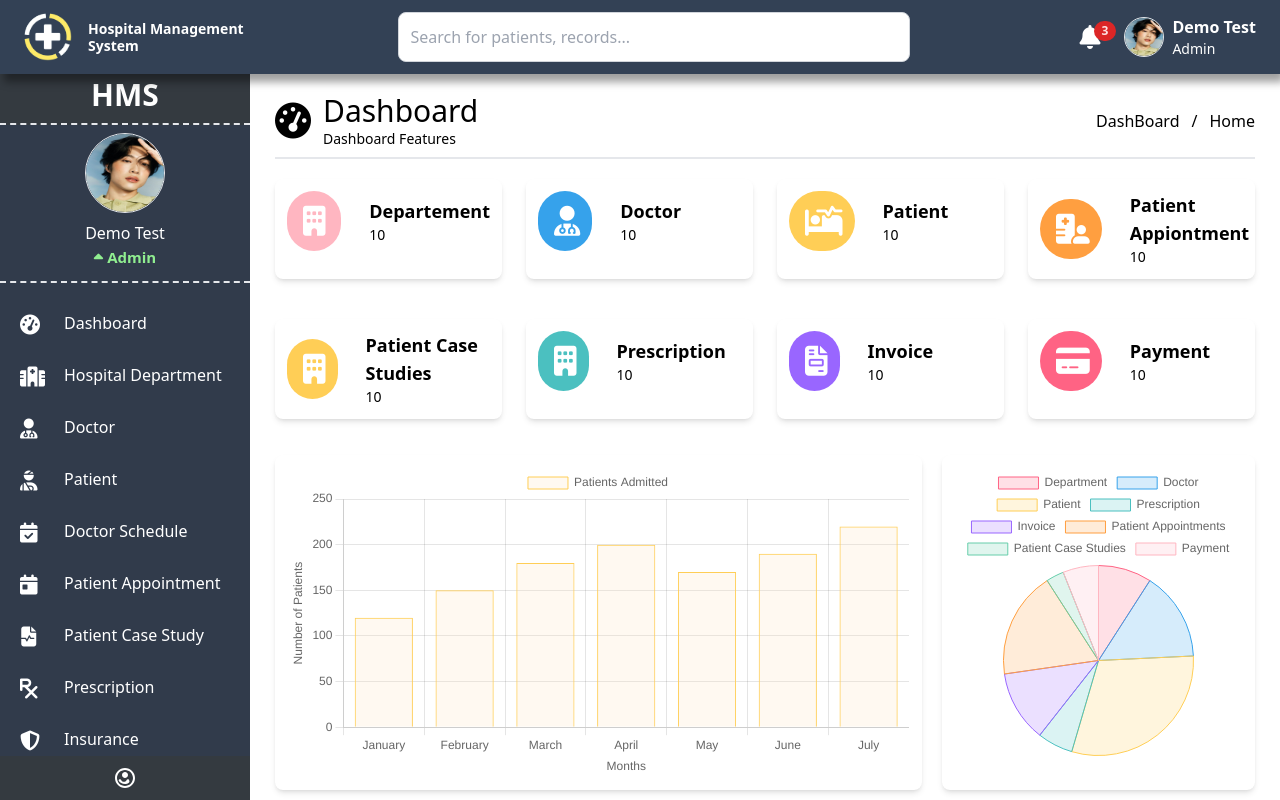
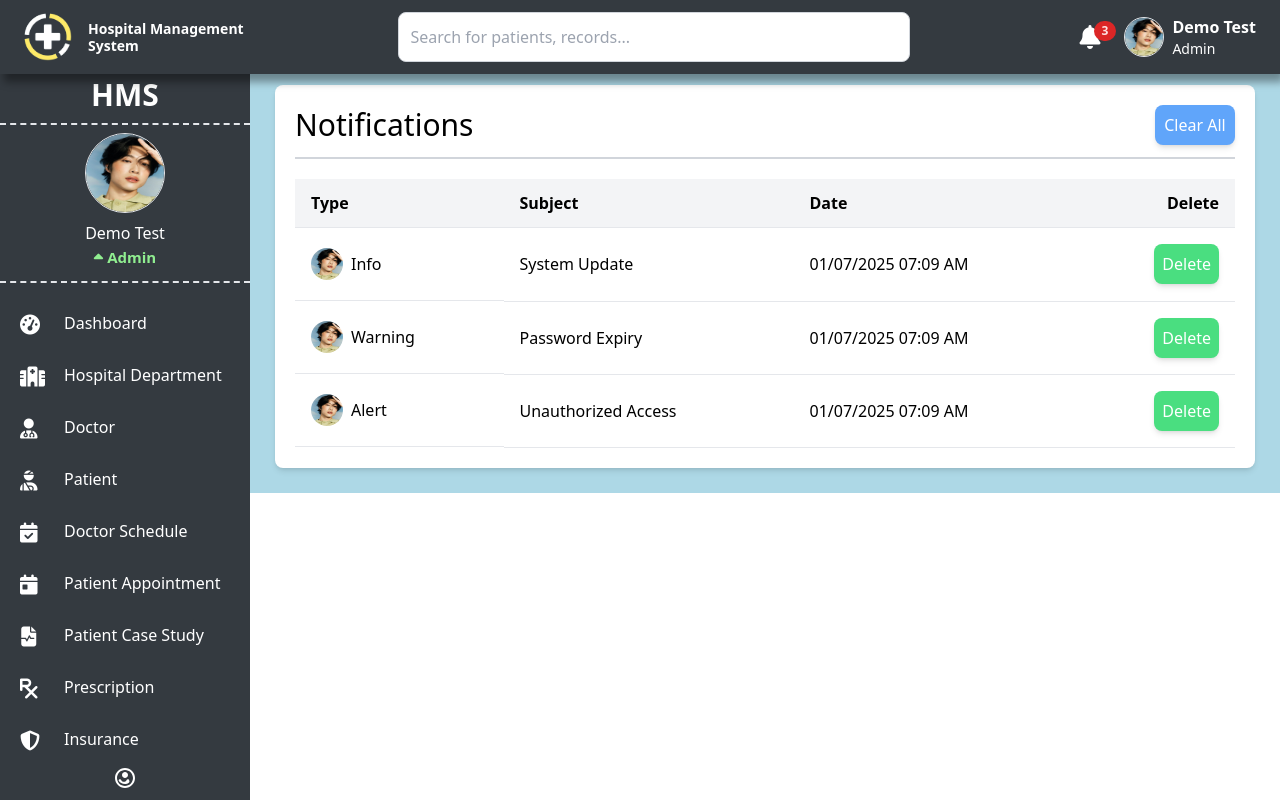
Before and after one commit to Houtkysopanha/hms-pro, a Vue app: page /notifications in a window 1280 px wide. Before the commit this address led to /dashboard. Shown: the top 800 px of the page. Built offline with nearby package versions, Linux system fonts and the light colour scheme; sample sign-in values are in the browser's storage.

Commit message:
Update HospDepart 80%

```diff
--- a/src/components/AsideBar.vue
+++ b/src/components/AsideBar.vue
@@ -37,11 +37,14 @@
             >
               <!-- Main Item -->
               <div
-                class="flex items-center space-x-2 p-2 rounded-md hover:bg-gray-800 transition-all cursor-pointer"
-                @click="toggleDropdown(index)"
+  class="flex items-center space-x-2 p-2 rounded-md transition-all cursor-pointer"
+  :class="{
+    'bg-blend-lighten text-white': isActive(item.path), /* Highlight for active route */
+    'hover:bg-gray-800': true          /* Hover effect for all items */
+  }"
 >
   <template v-if="item.path">
-                  <router-link :to="item.path" class="flex items-center">
+    <router-link :to="item.path" class="flex items-center w-full">
       <i :class="item.icon" class="w-6 h-6 text-xl ml-3"></i>
       <span
         class="whitespace-nowrap transition-all duration-300 ml-5"
@@ -52,7 +55,7 @@
     </router-link>
   </template>
   <template v-else>
-                  <div class="flex items-center">
+    <div class="flex items-center w-full">
       <i :class="item.icon" class="w-6 h-6 text-xl ml-3"></i>
       <span
         class="whitespace-nowrap transition-all duration-300 ml-5"
@@ -62,14 +65,9 @@
       </span>
     </div>
   </template>
-                <!-- Dropdown Indicator -->
-                <i
-                  v-if="item.children"
-                  style="margin: 0;"
-                  class="fa-solid fa-chevron-down"
-                  :class="{ hidden: !isSidebarExpanded }"
-                ></i>
 </div>
+
+
               <!-- Dropdown Items -->
               <ul v-if="item.children && dropdownOpen === index" class="ml-10">
                 <li
@@ -121,7 +119,7 @@
       dropdownOpen: null, // Track the open dropdown
       menuItems: [
   { icon: "fa-solid fa-tachometer-alt", text: "Dashboard", path: "/dashboard" },
-  { icon: "fa-solid fa-hospital", text: "Hospital Department", path: "hospital-department" },
+  { icon: "fa-solid fa-hospital", text: "Hospital Department", path: "/hospital-department" },
   { icon: "fa-solid fa-user-md", text: "Doctor" },
   { icon: "fa-solid fa-user-injured", text: "Patient" },
   { icon: "fa-solid fa-calendar-check", text: "Doctor Schedule" },
@@ -196,11 +194,19 @@
     toggleDropdown(index) {
       this.dropdownOpen = this.dropdownOpen === index ? null : index; // Toggle dropdown
     },
+    isActive(path) {
+  if(!path) return false; //
+  return this.$route.path.startsWith(path);
+},
+
     },
   };
   </script>
 
   <style scoped>
+  .bg-blend-lighten{
+    background-color: lightblue;
+  }
   .aside-bar {
     position: fixed;
     top: 60px;
@@ -258,7 +264,7 @@
 .asidebar {
   width: auto;
   height: 100vh;
-  background-color: #0044FF0F;
+  /* background-color: #0044FF0F; */
 }
 
 /* Styling for expanded/collapsed sidebar */
--- a/src/components/HeaderBar.vue
+++ b/src/components/HeaderBar.vue
@@ -1,5 +1,5 @@
 <template>
-  <header class="header-bar fixed top-0 left-0 right-0 bg-gradient-to-r bg-slate-700 shadow-[4.0px_8.0px_8.0px_rgba(0,0,0,0.38)] z-50">
+  <header class="header-bar fixed top-0 left-0 right-0 bg-gradient-to-r shadow-[4.0px_8.0px_8.0px_rgba(0,0,0,0.38)] z-50">
     <div class="header w-full flex items-center justify-between px-6 py-3">
       <!-- Logo Section -->
       <div class="logo flex items-center gap-4">
@@ -29,8 +29,10 @@
       <!-- Profile Section -->
       <div class="profile flex items-center">
         <div class="relative mr-2  pl-4">
-            <i class="fa-solid fa-bell text-2xl text-white mr-4 cursor-pointer"></i>
+            <router-link to="/notifications">
+              <i class="fa-solid fa-bell text-2xl text-white mr-4 cursor-pointer"></i>
             <span class="absolute top-0 right-0 inline-flex items-center justify-center px-2 py-1 text-xs font-bold leading-none text-red-100 bg-red-600 rounded-full">3</span>
+            </router-link>
           </div>
         <div class="relative group">
           <img
@@ -79,6 +81,7 @@ export default {
   left: 0;
   right: 0;
   z-index: 1000;
+  background-color: #343a40;
 }
 
 .header {
--- a/src/router/index.js
+++ b/src/router/index.js
@@ -4,6 +4,8 @@ import Dashboard from '@/views/DashBaord.vue'; // Ensure the correct import path
 import HospitalDepartment from '@/views/HospiDepart/HospitalDepatment.vue';
 import AddDepartment from '@/views/HospiDepart/AddDepartment.vue';
 import LoginPage from '@/views/LoginPage.vue/LoginPage.vue';
+import NotiFication from '@/views/NotiFication.vue';
+import DepartInfor from '@/views/HospiDepart/DepertInfor.vue';
 
 const routes = [
   {
@@ -19,20 +21,30 @@ const routes = [
     meta: { requiresAuth: true },
     children: [
       {
-        path: "dashboard",
+        path: "/dashboard",
         name: "Dashboard",
         component: Dashboard,
       },
       {
-        path: "hospital-department",
+        path: "/hospital-department",
         name: "HospitalDepartment",
         component: HospitalDepartment,
       },
       {
-        path: "add-department",
+        path: "/add-department",
         name: "AddDepartment",
         component: AddDepartment,
       },
+      {
+        path: "/notifications",
+        name: "NotiFication",
+        component: NotiFication,
+      },
+      {
+        path: "/department-infor",
+        name: "DepartmentInfor",
+        component: DepartInfor,
+      }
     ],
   },
   {
--- a/src/views/DashBaord.vue
+++ b/src/views/DashBaord.vue
@@ -21,9 +21,9 @@
 
       <div class="grid mt-5 grid-cols-1 md:grid-cols-2 lg:grid-cols-4 gap-6">
         <div class="card bg-white shadow-md rounded-lg p-3" >
-          <div class="flex items-center">
-            <div class="icon mr-5  text-white p-3 w-14 rounded-full" :style="{ backgroundColor: 'rgba(255, 182, 193, 1)' }">
-              <i class="fa-solid fa-building text-3xl ml-1 items-center"></i>
+          <div class="items-center">
+            <div class="icon  text-white p-3 rounded-lg" :style="{ backgroundColor: 'rgba(255, 182, 193, 1)' }">
+              <i class="fa-solid fa-building text-3xl ml-1 items-center "></i>
             </div>
             <div class="icon-title ml-2">
               <p class="text-lg font-bold">Departement</p>
@@ -33,8 +33,8 @@
         </div>
 
         <div class="card bg-white shadow-md rounded-lg p-3" >
-          <div class="flex items-center">
-            <div class="icon mr-5  text-white p-3 rounded-full" :style="{ backgroundColor: 'rgba(54, 162, 235, 1)' }">
+          <div class=" items-center">
+            <div class="icon   text-white p-3 rounded-lg" :style="{ backgroundColor: 'rgba(54, 162, 235, 1)' }">
               <i class="fa-solid fa-user-doctor text-3xl ml-1 items-center"></i>
             </div>
             <div class="icon-title ml-2">
@@ -44,8 +44,8 @@
           </div>
         </div>
         <div class="card bg-white shadow-md rounded-lg p-3" >
-          <div class="flex items-center">
-            <div class="icon mr-5 text-white p-3  rounded-full" :style="{ backgroundColor: 'rgba(255, 206, 86, 1)' }">
+          <div class=" items-center">
+            <div class="icon  text-white p-3 rounded-lg " :style="{ backgroundColor: 'rgba(255, 206, 86, 1)' }">
               <i class="fa-solid fa-bed-pulse text-3xl ml-1 items-center"></i>
             </div>
             <div class="icon-title ml-2">
@@ -56,8 +56,8 @@
         </div>
 
         <div class="card bg-white shadow-md rounded-lg p-3" >
-          <div class="flex items-center">
-            <div class="icon mr-5  text-white p-3  rounded-full" :style="{ backgroundColor: 'rgba(255, 159, 64, 1)' }">
+          <div class=" items-center">
+            <div class="icon   text-white p-3 rounded-lg " :style="{ backgroundColor: 'rgba(255, 159, 64, 1)' }">
               <i class="fa-solid fa-hospital-user text-3xl ml-1 items-center"></i>
             </div>
             <div class="icon-title ml-2">
@@ -67,9 +67,9 @@
           </div>
         </div>
         <div class="card bg-white shadow-md rounded-lg p-3" >
-          <div class="flex items-center">
-            <div class="icon mr-5 text-white p-3  rounded-full" :style="{ backgroundColor: 'rgba(255, 206, 86, 1)' }">
-              <i class="fa-solid fa-building text-3xl ml-1 items-center"></i>
+          <div class=" items-center">
+            <div class="icon  text-white p-3  rounded-lg" :style="{ backgroundColor: 'rgba(255, 206, 86, 1)' }">
+              <i class="fa-solid fa-building text-3xl ml-1  items-center"></i>
             </div>
             <div class="icon-title ml-2">
               <p class="text-lg font-bold">
@@ -79,9 +79,9 @@
           </div>
         </div>
         <div class="card bg-white shadow-md rounded-lg p-3" >
-          <div class="flex items-center">
-            <div class="icon mr-5  text-white p-3  rounded-full" :style="{ backgroundColor: 'rgba(75, 192, 192, 1)' }">
-              <i class="fa-solid fa-building text-3xl ml-1 items-center"></i>
+          <div class=" items-center">
+            <div class="icon   text-white p-3 rounded-lg " :style="{ backgroundColor: 'rgba(75, 192, 192, 1)' }">
+              <i class="fa-solid fa-building text-3xl ml-1  rounded-lg items-center"></i>
             </div>
             <div class="icon-title ml-2">
               <p class="text-lg font-bold">
@@ -91,9 +91,9 @@
           </div>
         </div>
         <div class="card bg-white shadow-md rounded-lg p-3" >
-          <div class="flex items-center">
-            <div class="icon mr-5  text-white p-3  rounded-full" :style="{ backgroundColor: 'rgba(153, 102, 255, 1)' }">
-              <i class="fa-solid fa-file-invoice text-3xl ml-1 items-center"></i>
+          <div class=" items-center">
+            <div class="icon   text-white p-3 rounded-lg  " :style="{ backgroundColor: 'rgba(153, 102, 255, 1)' }">
+              <i class="fa-solid fa-file-invoice text-3xl ml-1 rounded-lg items-center"></i>
             </div>
             <div class="icon-title ml-2">
               <p class="text-lg font-bold">
@@ -103,8 +103,8 @@
           </div>
         </div>
         <div class="card bg-white shadow-md rounded-lg p-3" >
-          <div class="flex items-center">
-            <div class="icon mr-5  text-white p-3  rounded-full" :style="{ backgroundColor: 'rgba(255, 99, 132, 1)' }">
+          <div class=" items-center">
+            <div class="icon  text-white p-3 rounded-lg  " :style="{ backgroundColor: 'rgba(255, 99, 132, 1)' }">
               <i class="fa-solid fa-credit-card text-3xl ml-1 items-center"></i>
             </div>
             <div class="icon-title ml-2">
--- /dev/null
+++ b/src/views/HospiDepart/DepertInfor.vue
@@ -0,0 +1,37 @@
+<template>
+    <div class="main p-5" >
+        <div class="header flex justify-between border-b-2 border-gray-200 pb-2">
+                <p class=" text-3xl">Departments Infor</p>
+                    <div class="button">
+                      <router-link to="/add-department">
+                        <button class=" w-20 h-10 p-2 bg-white rounded-md shadow-lg text-lg text-green-600 font-medium">Edit</button>
+                      </router-link>
+                </div>
+        </div>
+        <div class="content1 mt-10 bg-white shadow-md rounded-md">
+                    <div class=" content2 p-5">
+                        <div class="Depart-name">
+                        <p class=" text-xl font-medium">Department Name:</p>
+                        <p class=" mt-2">OPD</p>
+                    </div>
+                    <div class="desc mt-10">
+                        <p class="  text-xl font-medium">Description:</p>
+                        <p class=" mt-2">This is the office of the primary department of the hospital.</p>
+                    </div>
+                    <div class="status mt-10">
+                        <p class=" text-xl font-medium">Status:</p>
+                        <p class=" mt-2 w-14 font-medium text-sm p-2 text-white bg-green-600 rounded-2xl">Active</p>
+                    </div>
+                    </div>
+                </div>
+    </div>
+</template>
+<script>
+export default{
+    name: 'DepartInfor',
+}
+</script>
+<style scoped>
+
+
+</style>
--- a/src/views/Layout/MainLayout.vue
+++ b/src/views/Layout/MainLayout.vue
@@ -67,10 +67,12 @@
     overflow-x: hidden;
     height: auto;
     transition: margin-left 0.3s ease;
+    background-color: lightblue;
+
   }
 
   .content.collapsed {
-    margin-left: 100px;
+    margin-left: 80px;
 }
 @media (max-width: 768px) {
   .main {
--- /dev/null
+++ b/src/views/NotiFication.vue
@@ -0,0 +1,100 @@
+<template>
+    <div class="main bg-white shadow-md rounded-lg">
+      <div class="header flex justify-between items-center border-b-2 border-gray-300 pb-3">
+        <div class="name">
+          <p class="text-3xl font-medium">Notifications</p>
+        </div>
+        <div class="btn-deleted">
+          <button @click="clearAll" class="w-20 rounded-lg font-2xl font-medium text-white shadow-md hover:bg-blue-500 h-10 p-2 bg-blue-400">Clear All</button>
+        </div>
+      </div>
+      <div class="table-container mt-4">
+        <table class="min-w-full">
+          <thead class="bg-gray-100">
+            <tr>
+              <th class="py-3 px-4 border-b text-left">Type</th>
+              <th class="py-3 px-4 border-b text-left">Subject</th>
+              <th class="py-3 px-4 border-b text-left">Date</th>
+              <th class="py-3 px-4 border-b text-end">Delete</th>
+            </tr>
+          </thead>
+          <tbody>
+            <tr v-for="(notification, index) in notifications" :key="index" class="hover:bg-gray-50 cursor-pointer" @click="openModal(notification)">
+              <td class="py-5 px-4 border-b flex items-center">
+                <img :src="notification.photo" alt="Profile" class="w-8 h-8 rounded-full mr-2">
+                {{ notification.type }}
+              </td>
+              <td class="py-4 px-4 border-b">{{ notification.subject }}</td>
+              <td class="py-4 px-4 border-b">{{ notification.date }}</td>
+              <td class="py-4 px-4 border-b text-end">
+                <button @click.stop="deleteNotification(index)" class="w-15 rounded-lg font-2xl font-medium text-white shadow-md hover:bg-green-500 h-10 p-2 bg-green-400">Delete</button>
+              </td>
+            </tr>
+          </tbody>
+        </table>
+      </div>
+
+      <!-- Modal -->
+      <transition name="modal">
+        <div v-if="showModal" class="fixed inset-0 bg-gray-600 bg-opacity-50 flex items-center justify-center z-50">
+          <div class="bg-white p-8 rounded-lg shadow-lg w-full max-w-md ">
+            <h2 class="text-2xl font-bold mb-4">Notification Details</h2>
+            <p class=" border-b-2 border-gray-200"><strong>Type:</strong> {{ selectedNotification.type }}</p>
+            <p class=" border-b-2 border-gray-200"><strong>Subject:</strong> {{ selectedNotification.subject }}</p>
+            <p class=" border-b-2 border-gray-200"><strong>Date:</strong> {{ selectedNotification.date }}</p>
+            <p class=" border-b-2 border-gray-200"><strong>Details:</strong> {{ selectedNotification.descrip }}</p>
+            <button @click="closeModal" class="mt-4 w-full bg-blue-500 hover:bg-blue-700 text-white font-bold py-2 px-4 rounded-lg">Close</button>
+          </div>
+        </div>
+      </transition>
+    </div>
+  </template>
+
+  <script>
+  export default {
+    name: "NotiFication",
+    data() {
+      return {
+        notifications: [
+          { type: 'Info', subject: 'System Update', date: '01/07/2025 07:09 AM', photo: require('../assets/profile.jpg'),descrip: 'This is additional detail information for the notification.' },
+          { type: 'Warning', subject: 'Password Expiry', date: '01/07/2025 07:09 AM', photo: require('../assets/profile.jpg'),descrip: 'This is additional detail information for the notification.' },
+          { type: 'Alert', subject: 'Unauthorized Access', date: '01/07/2025 07:09 AM', photo: require('../assets/profile.jpg'),descrip: 'This is additional detail information for the notification.' },
+          // Add more notifications as needed
+        ],
+        showModal: false,
+        selectedNotification: null,
+      };
+    },
+    methods: {
+      openModal(notification) {
+        this.selectedNotification = notification;
+        this.showModal = true;
+      },
+      closeModal() {
+        this.showModal = false;
+        this.selectedNotification = null;
+      },
+      clearAll() {
+        this.notifications = [];
+      },
+      deleteNotification(index) {
+        this.notifications.splice(index, 1);
+      },
+    },
+  };
+  </script>
+
+  <style scoped>
+  .main {
+    padding: 20px;
+  }
+  .table-container {
+    margin-top: 20px;
+  }
+  .modal-enter-active, .modal-leave-active {
+    transition: opacity 0.5s;
+  }
+  .modal-enter, .modal-leave-to /* .modal-leave-active in <2.1.8 */ {
+    opacity: 0;
+  }
+  </style>
```
Also changed, not shown: src/views/HospiDepart/HospitalDepatment.vue (+7 -2 lines), 1 other file (tests, documents, lock files or other folders). Lines whose indentation alone changed are shown as unchanged.
